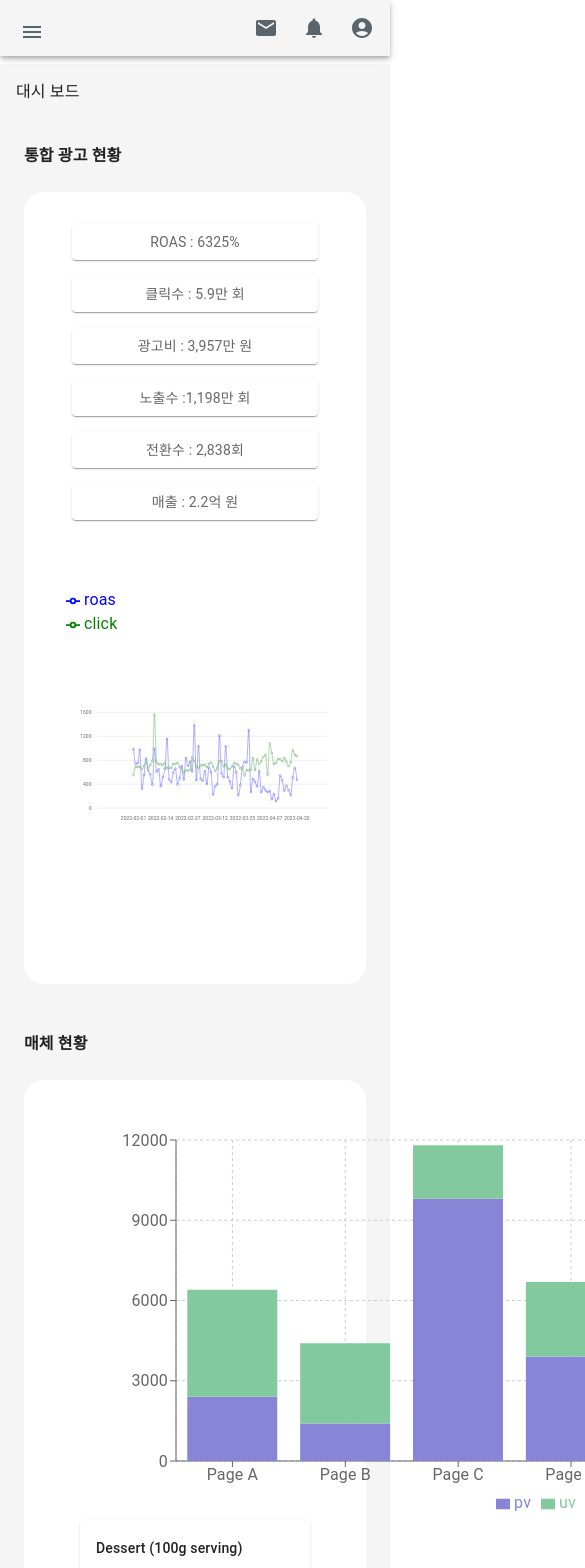
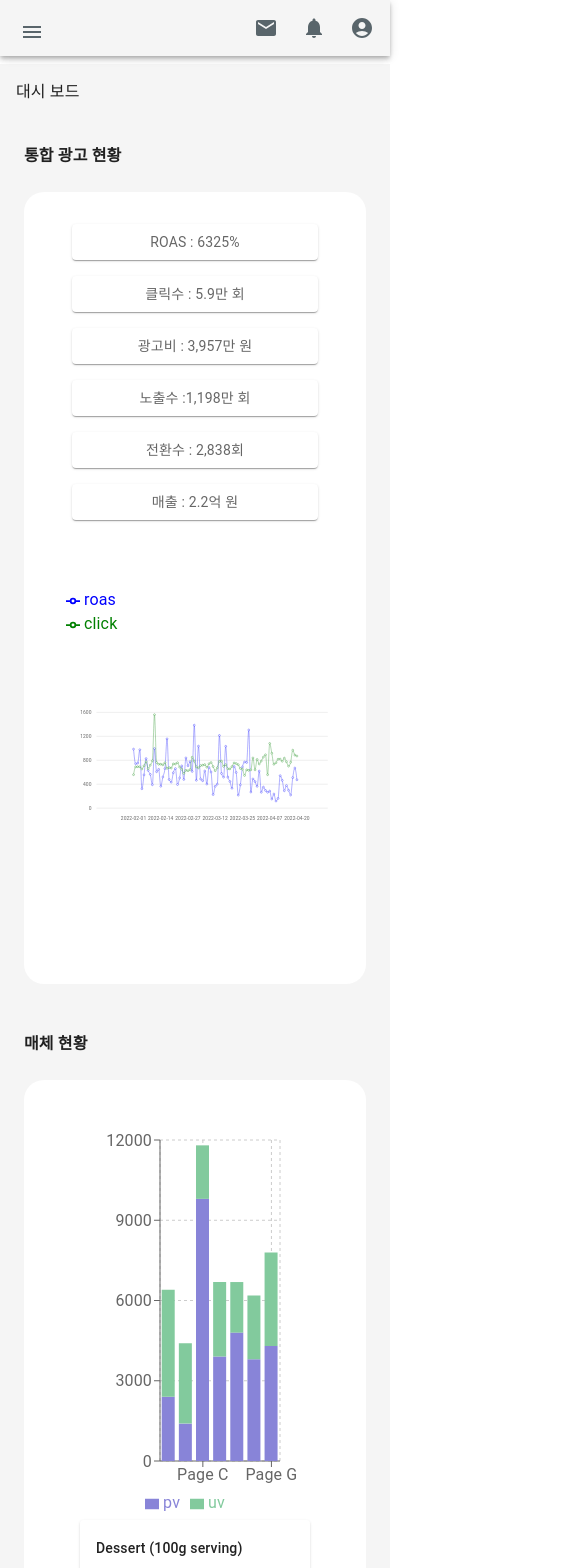
Before and after one commit to Wanted-Pre-Onboarding-FE-Team5/ad-platform-dashboard, a React (Create React App) app: page / in a window 390 px wide. Shown: the top 1568 px of the page, 585 px wide, since content can reach past the window. Built offline with nearby package versions, Linux system fonts and the light colour scheme; no server answers; data requests are answered from the project's data file.

Commit message:
modify : StackedBarChart에 ResponsiveContainer 적용

```diff
--- a/src/components/StackedBarChart.tsx
+++ b/src/components/StackedBarChart.tsx
@@ -49,7 +49,8 @@ const data = [
 
 const StackedBarChart = () => {
   return (
-    <Container sx={{ width: 'auto', height: 'auto' }}>
+    <div style={{ width: '100%', height: 400 }}>
+      <ResponsiveContainer>
         <BarChart
           width={900}
           height={400}
@@ -69,7 +70,8 @@ const StackedBarChart = () => {
           <Bar dataKey='pv' stackId='a' fill='#8884d8' />
           <Bar dataKey='uv' stackId='a' fill='#82ca9d' />
         </BarChart>
-    </Container>
+      </ResponsiveContainer>
+    </div>
   );
 };
 
```
Lines whose indentation alone changed are shown as unchanged.
